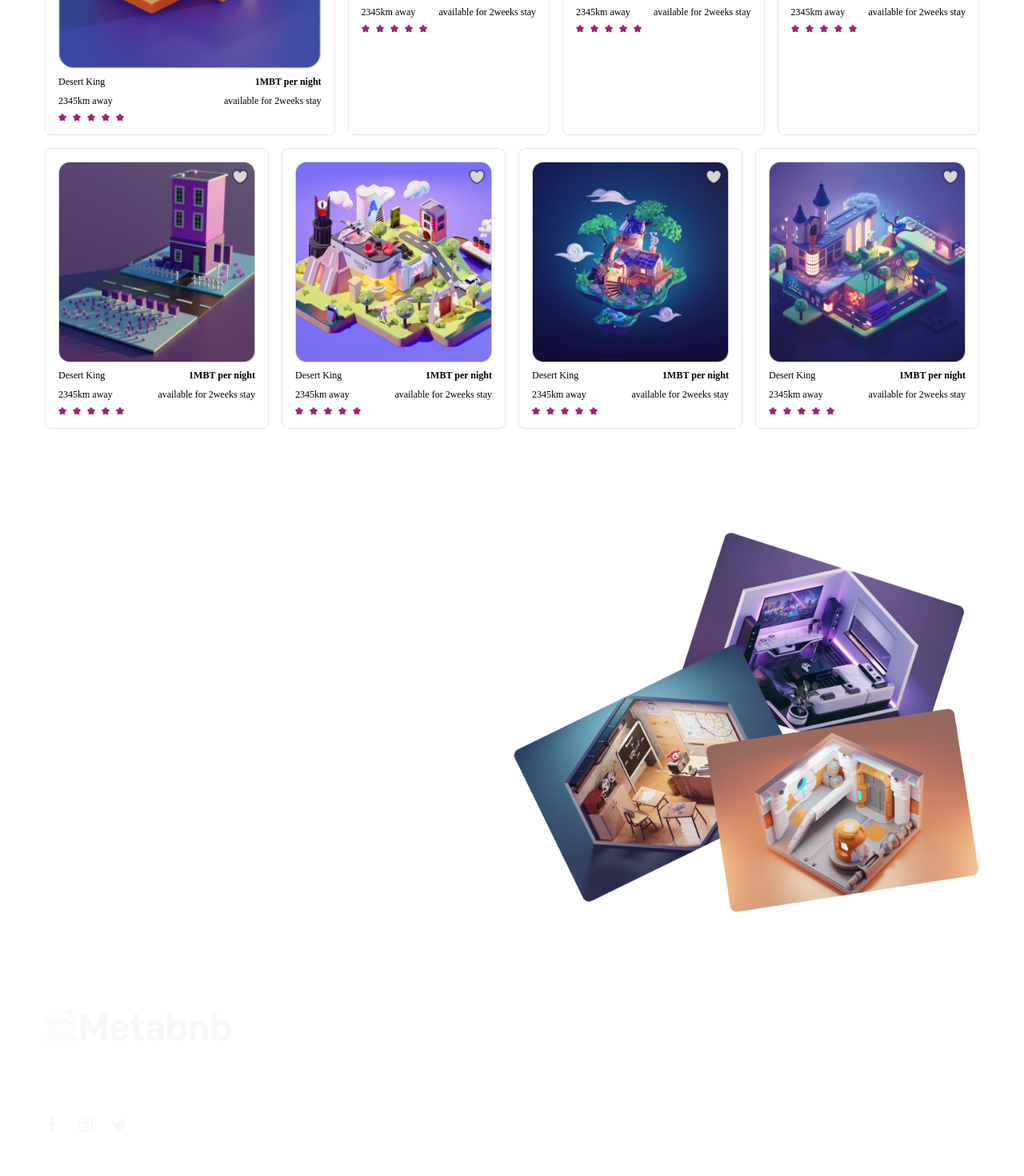
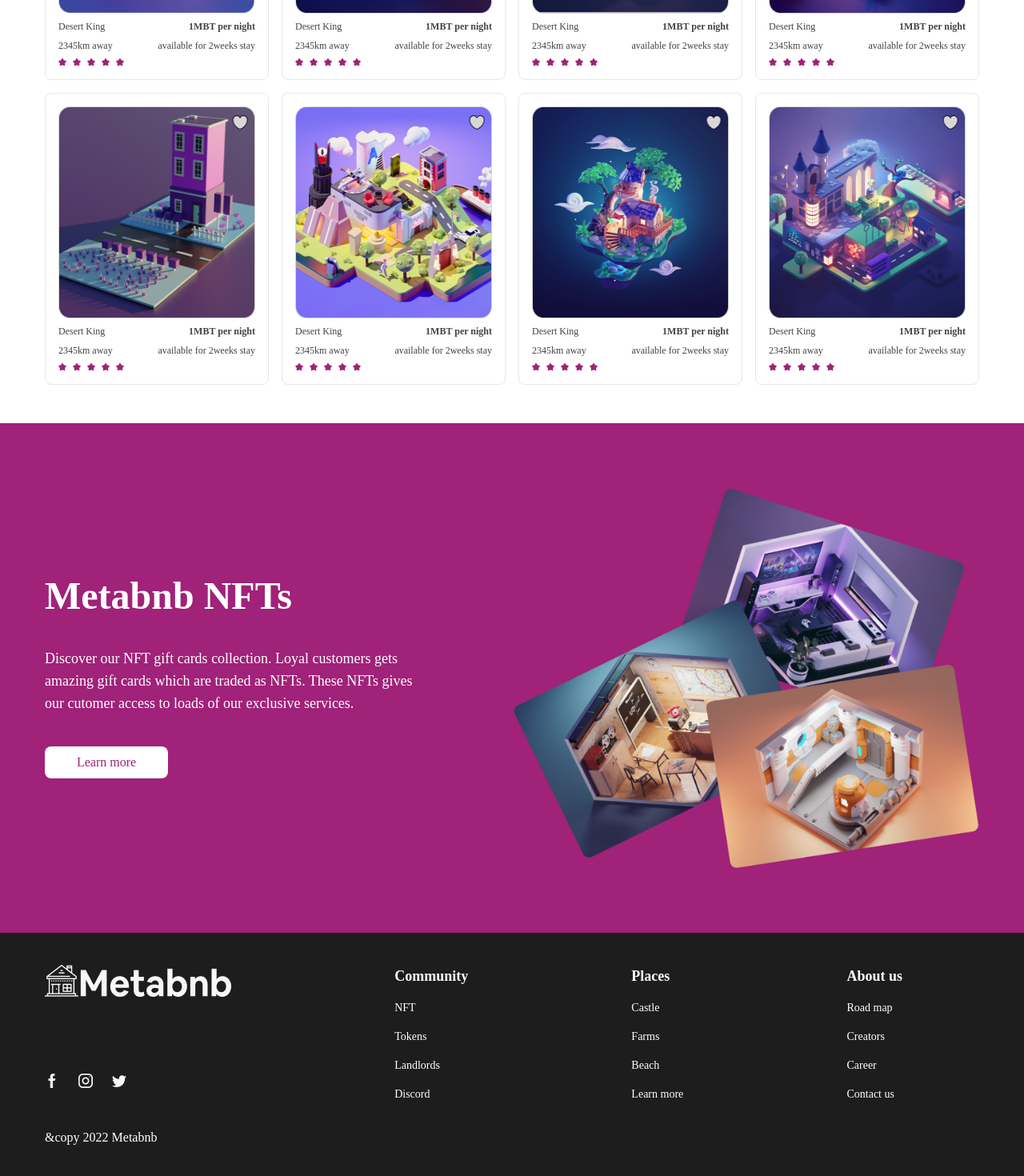
Before and after one commit to blessing986/HNG-Stage3-Task3, a React (Create React App) app: page / in a window 1280 px wide. Shown: the part 1140-2610 px from the top of the page at 80% size. Built offline with nearby package versions, Linux system fonts and the light colour scheme; a web font is replaced by a local one.

Commit message:
style: styled the landing page

```diff
--- a/src/App.css
+++ b/src/App.css
@@ -5,3 +5,37 @@ body, html {
   -moz-osx-font-smoothing: grayscale;
   -webkit-font-smoothing: antialiased;
 }
+
+.mimi {
+  color: #434343;
+}
+
+.btn1 {
+
+  background-color: #A02279;
+}
+
+.unique {
+  color: #A02279;
+}
+
+.loca {
+  color: #333333;
+}
+
+.rows {
+  width: 260px;
+  height: 265px;
+}
+
+.foot {
+  background-color: #1D1D1E;
+}
+
+.wrapper {
+  overflow-x: auto;
+}
+
+.wrapper::-webkit-scrollbar {
+  width: 0;
+}
```
